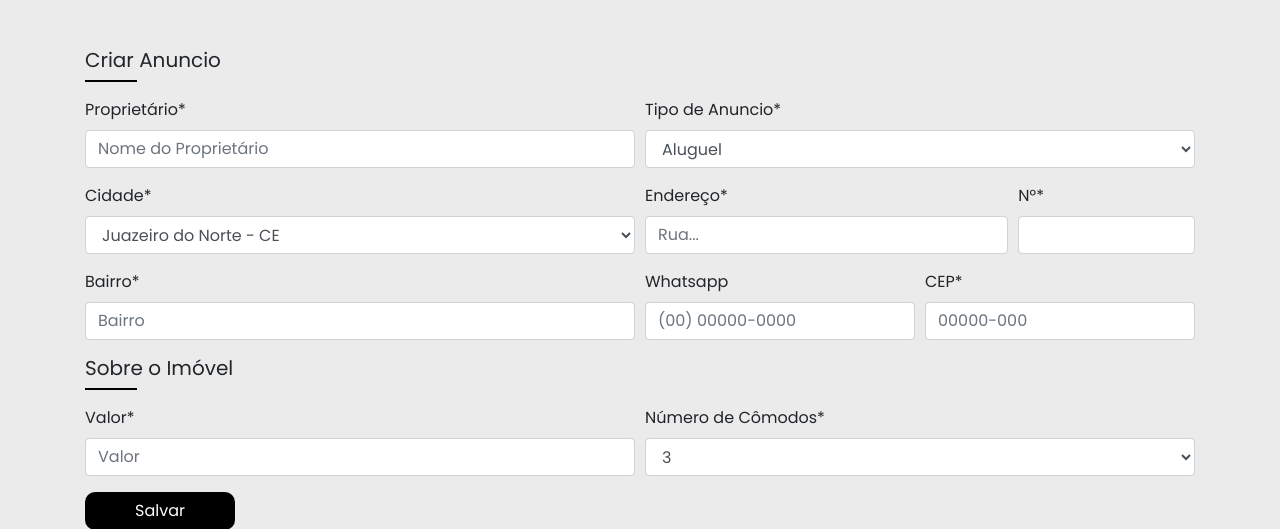
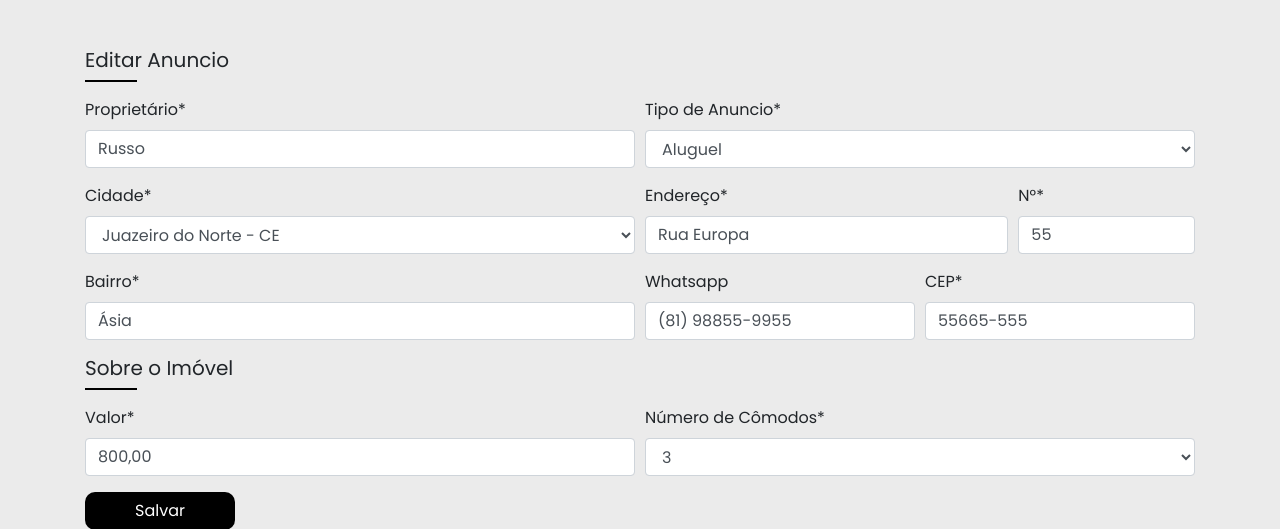
Before and after one commit to Darlan444/Hire, a PHP site: page /editar_anuncio.php?editar_anuncio=12 in a window 1280 px wide. Shown: the part 56-585 px from the top of the page. Run offline with PHP 8.4, Linux system fonts and the light colour scheme; a user stored in the database is signed in; data comes from the database, SQL or seed files in the repository; data that the repository does not hold is empty; some libraries are stand-ins or nearby versions.

Commit message:
+- Editar anuncio

```diff
--- a/editar_anuncio.php
+++ b/editar_anuncio.php
@@ -14,7 +14,9 @@ if (!isset($_SESSION['loggedin']) && $_SESSION['loggedin'] !== false) {
 include 'includes/menudashboard.php';
 include 'config/config.php';
 
-
+if(isset($_GET['editar_anuncio'])){
+    $id_anuncio = $_GET['editar_anuncio'];
+}
 ?>
 
 
@@ -40,7 +42,7 @@ include 'config/config.php';
 </div> -->
         <br>
 
-        <h5 style="text-align: left;">Criar Anuncio</h5>
+        <h5 style="text-align: left;">Editar Anuncio</h5>
         <hr class="linha">
 
         <form method="POST" action="edt_anuncio.php" enctype="multipart/form-data">
--- a/edt_anuncio.php
+++ b/edt_anuncio.php
@@ -26,11 +26,9 @@ $newnum_comodos   = $_POST['newnum_comodos'];
 
 //Pega o id do anúncio
 
-if (isset($_GET['id_anuncio'])) {
-    $id_anuncio = $_GET['id_anuncio'];
+if (isset($_GET['editar_anuncio'])) {
+    $id_anuncio = $_GET['editar_anuncio'];
 }
-
-
 
 // UPDATE dados no banco
 $sql = "UPDATE `anuncio` SET `propritario`= '$newproprietario',`cidade`='$newcidade',`bairro`='$newbairrp',`rua`='$newrua',
--- a/meusanuncios.php
+++ b/meusanuncios.php
@@ -79,7 +79,7 @@ include 'config/config.php';
 
               <p class="card-text"><small class="text-muted"><?php echo $data_c[$i] ?></small></p><br>
 
-              <a href="editar_anuncio.php?id_anuncio=<?php echo $id_anuncio[$i]; ?>" class="btn btn-card" style="width: 120px;"
+              <a href="editar_anuncio.php?editar_anuncio=<?php echo $id_anuncio[$i]; ?>" class="btn btn-card" style="width: 120px;"
                 onmousemove="javascript: this.style.backgroundColor = '#1C7A26'"
                 onmouseout="javascript: this.style.backgroundColor = '#000'" >Editar</a>
 
```
Also changed, not shown: cad_anuncio.php (+6 -13 lines).
